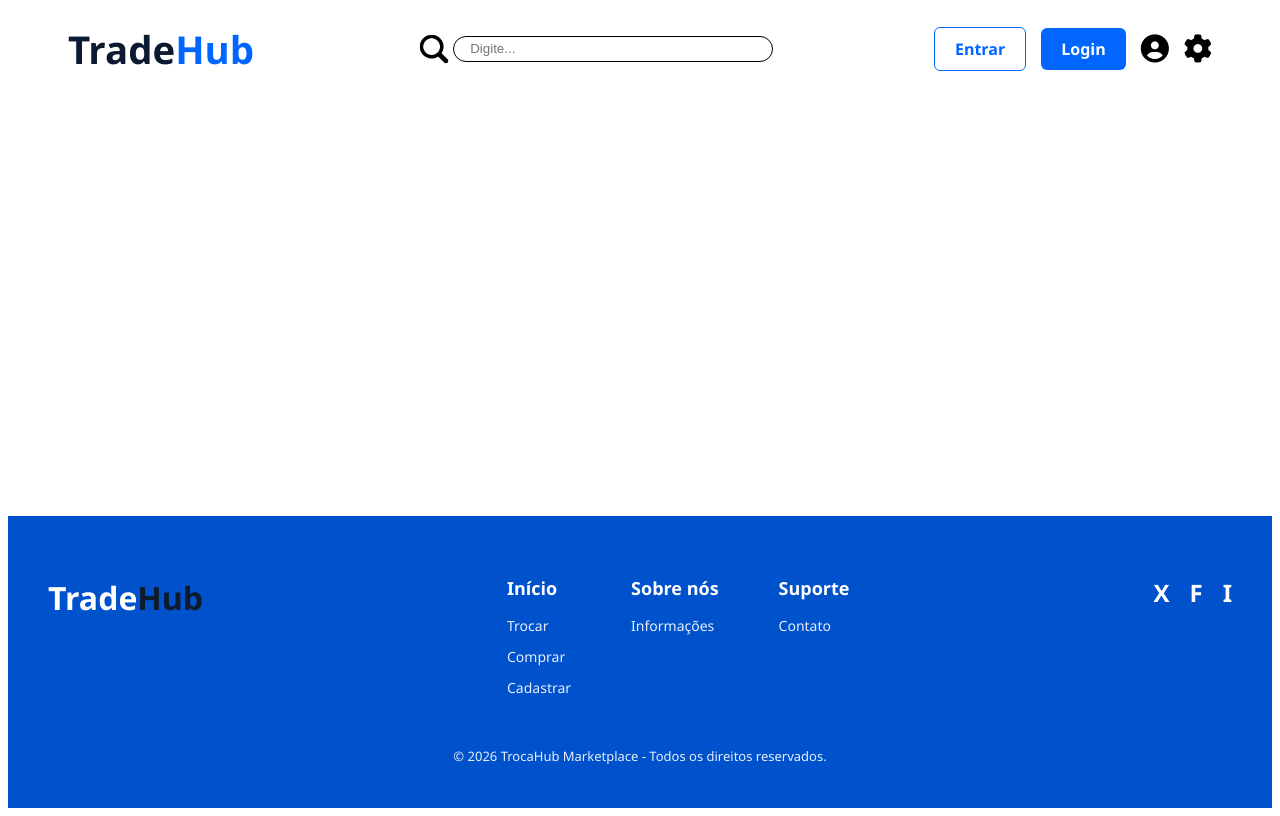
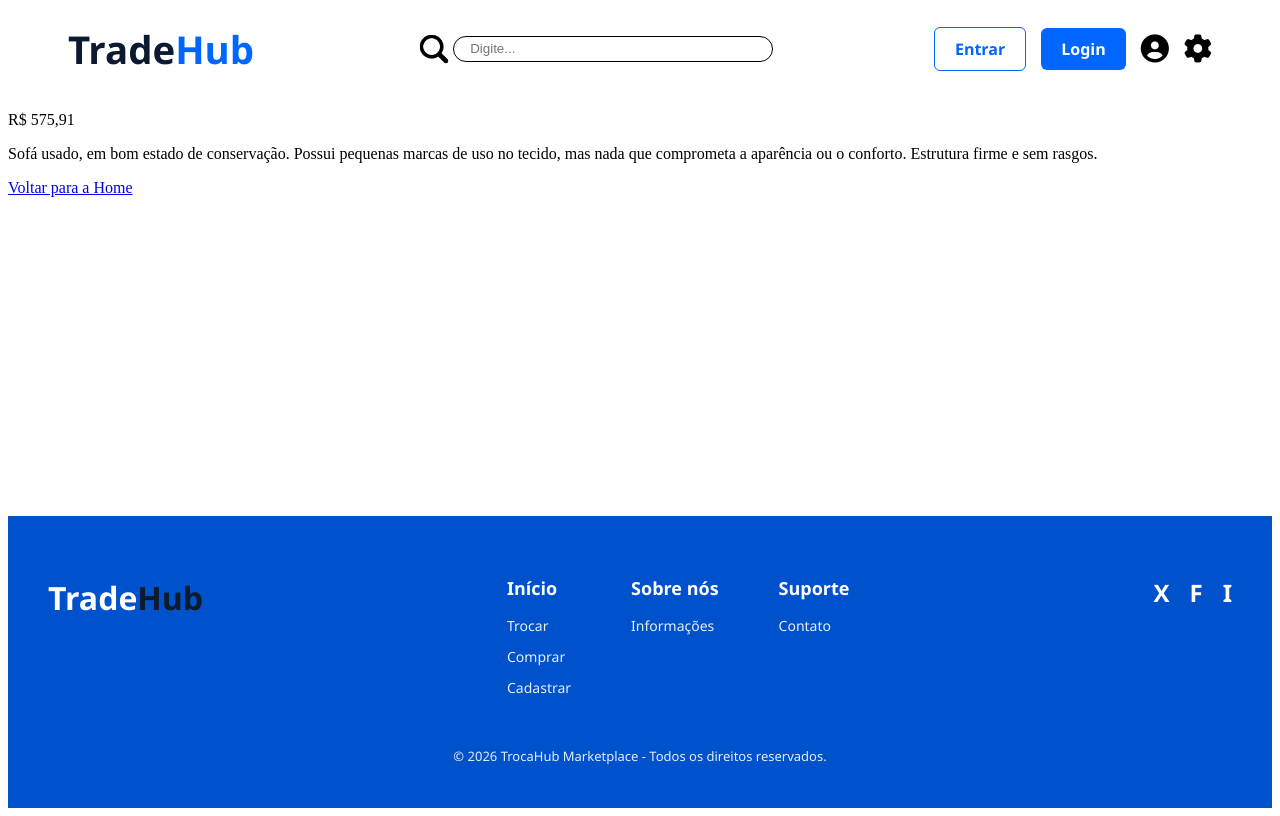
Before and after one commit to Hackathon-Trade-Hub/Trade-hub, a Vue app: page /pagProd/1 in a window 1280 px wide. Built offline with nearby package versions, Linux system fonts and the light colour scheme.

Commit message:
Criado e postado

```diff
--- /dev/null
+++ b/src/Views/paginaProduto.vue
@@ -0,0 +1,32 @@
+<template>
+  <div class="detalhes">
+    <!-- Exibe APENAS se o produto foi encontrado -->
+    <div v-if="produto">
+      <h1>{{ produto.nome }}</h1>
+      <p class="preco">{{ produto.preco }}</p>
+      <p class="descricao">{{ produto.descricao }}</p>
+
+      <router-link to="/">Voltar para a Home</router-link>
+    </div>
+
+    <div v-else>
+      <p>Produto não encontrado.</p>
+      <router-link to="/">Voltar para a Home</router-link>
+    </div>
+  </div>
+</template>
+
+<script setup>
+import { computed } from 'vue';
+import { useRoute } from 'vue-router';
+import { listaProdutos } from '@/data/produtos';
+const route = useRoute();
+
+// 1. Pega o ID que veio do clique na Home (ex: '2')
+const idDaUrl = Number(route.params.id);
+
+// 2. Procura no array produtos.js APENAS o produto que tem o ID igual ao da URL
+const produto = computed(() => {
+  return listaProdutos.find(item => item.id === idDaUrl);
+});
+</script>
--- a/src/components/ProdutoCard.vue
+++ b/src/components/ProdutoCard.vue
@@ -5,7 +5,7 @@
       <h5 class="card-title">{{ titulo }}</h5>
     </div>
 
-    <a href="#" class="botao">Acessar</a>
+    <RouterLink to="/pagProd" class="botao">Acessar</RouterLink>
   </div>
 
 </template>
--- a/src/router/index.js
+++ b/src/router/index.js
@@ -2,6 +2,7 @@ import { createRouter, createWebHistory } from 'vue-router'
 import HomeView from '@/Views/HomeView.vue'
 import CadProduto from '@/Views/CadProduto.vue'
 import EditPerf from '@/Views/EditarPerfil.vue'
+import PaginaProduto from '@/Views/paginaProduto.vue'
 const router = createRouter({
   history: createWebHistory(import.meta.env.BASE_URL),
   routes: [
@@ -20,6 +21,11 @@ const router = createRouter({
       name: 'editPerf',
       component: EditPerf
     },
+    {
+      path:'/pagProd/:id',
+      name:'paginaProduto',
+      component: PaginaProduto
+    }
   ]
 
 })
```
